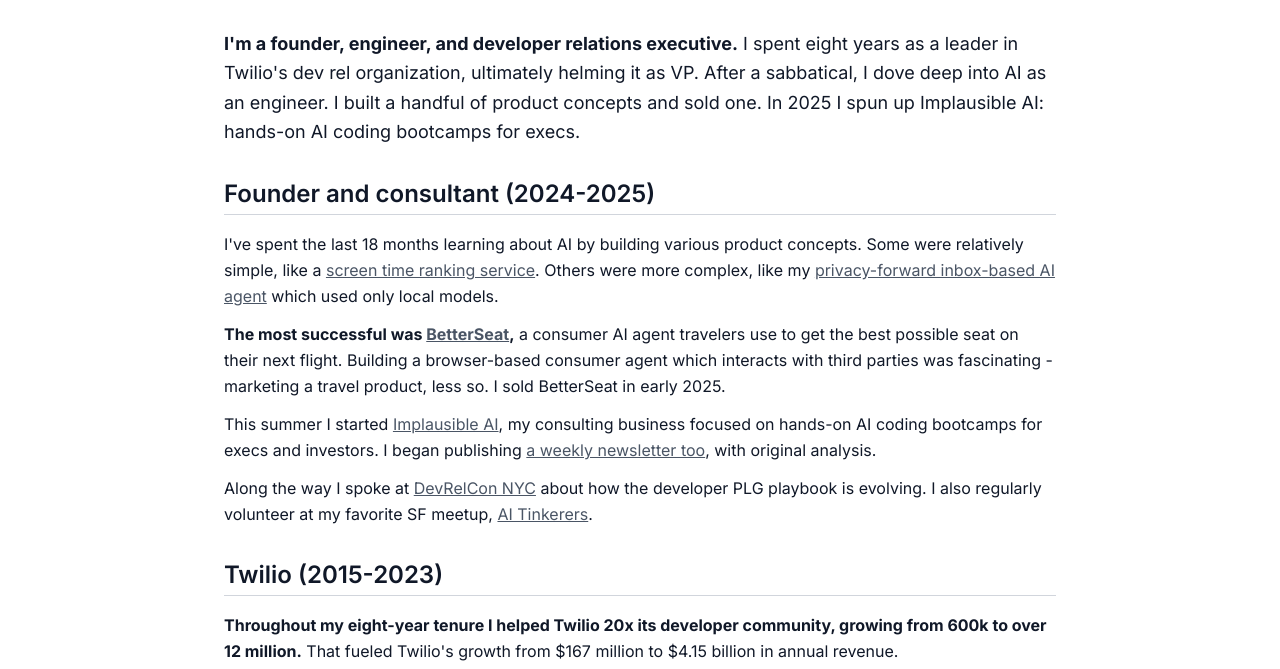
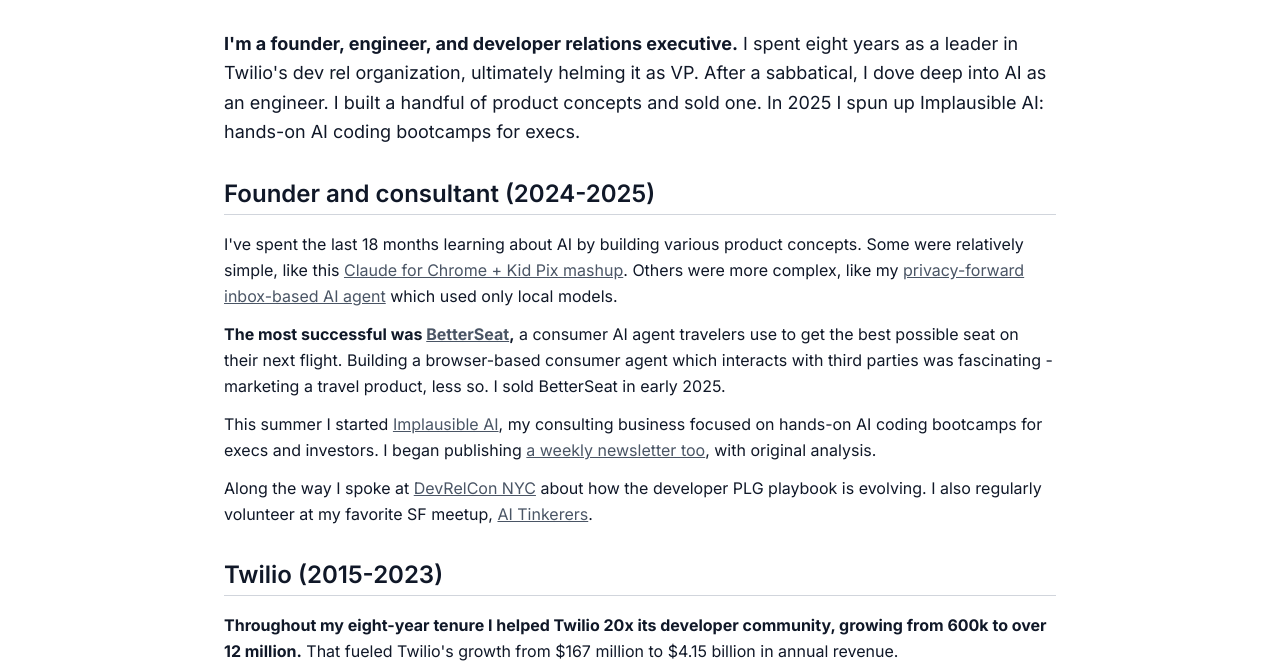
Before and after one commit to atbaker/andrewtorkbaker.com, a website built with Vite: page resume.html in a window 1280 px wide. Shown: the part 131-800 px from the top of the page. Built offline with nearby package versions, Linux system fonts and the light colour scheme.

Commit message:
Add link for Claude Draws

```diff
--- a/resume.html
+++ b/resume.html
@@ -49,7 +49,7 @@
         <hr class="mb-4 border-gray-300">
 
         <p class="mb-3 leading-relaxed">
-          I've spent the last 18 months learning about AI by building various product concepts. Some were relatively simple, like a <a href="https://www.offlineproject.app/screen-time-ranking" target="_blank" class="text-gray-600 underline hover:text-gray-900">screen time ranking service</a>. Others were more complex, like my <a href="https://www.youtube.com/watch?v=dFmmKyMx_W4" target="_blank" class="text-gray-600 underline hover:text-gray-900">privacy-forward inbox-based AI agent</a> which used only local models.
+          I've spent the last 18 months learning about AI by building various product concepts. Some were relatively simple, like this <a href="https://claudedraws.xyz" target="_blank" class="text-gray-600 underline hover:text-gray-900">Claude for Chrome + Kid Pix mashup</a>. Others were more complex, like my <a href="https://www.youtube.com/watch?v=dFmmKyMx_W4" target="_blank" class="text-gray-600 underline hover:text-gray-900">privacy-forward inbox-based AI agent</a> which used only local models.
         </p>
 
         <p class="mb-3 leading-relaxed">
```
Also changed, not shown: 1 other file.
